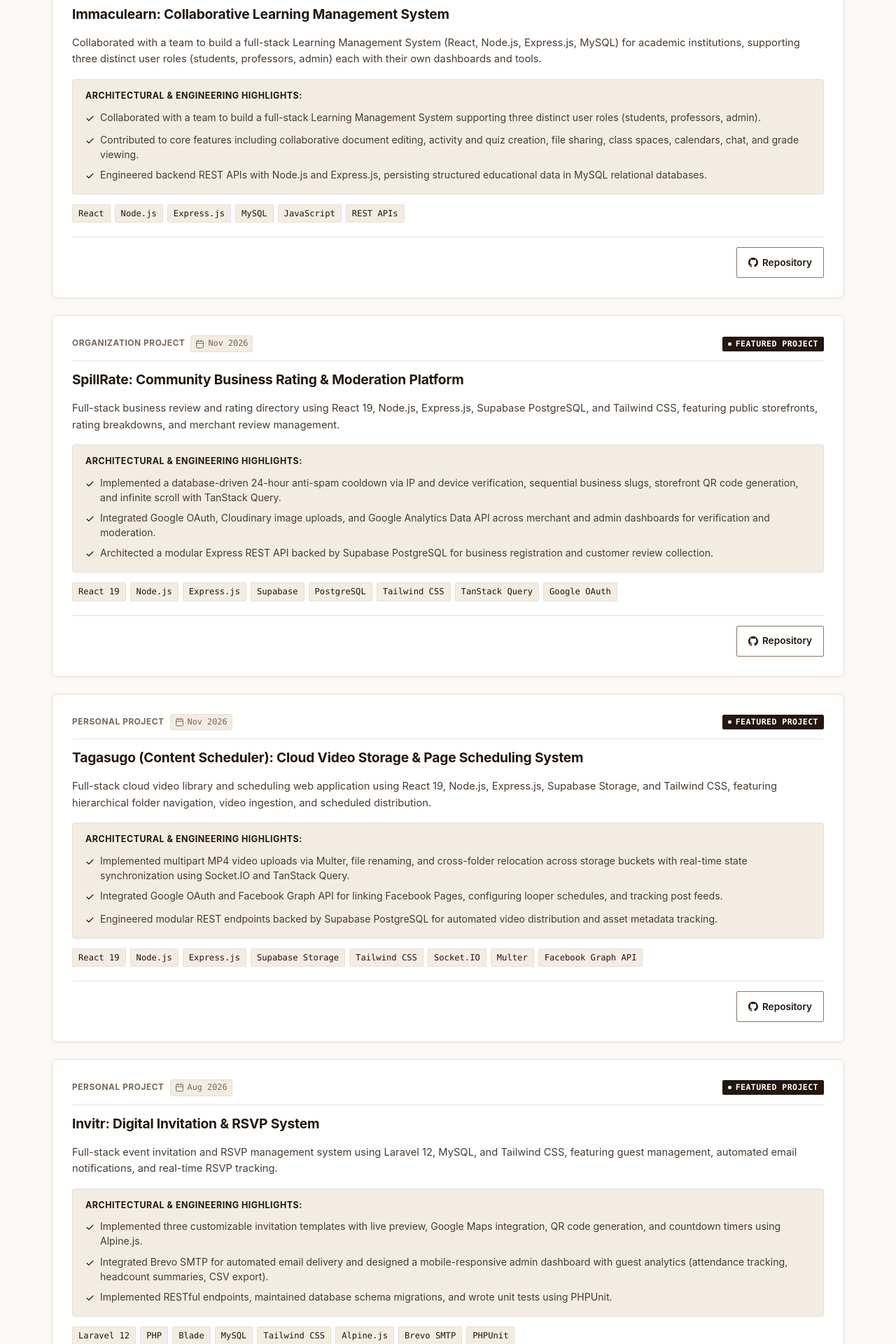
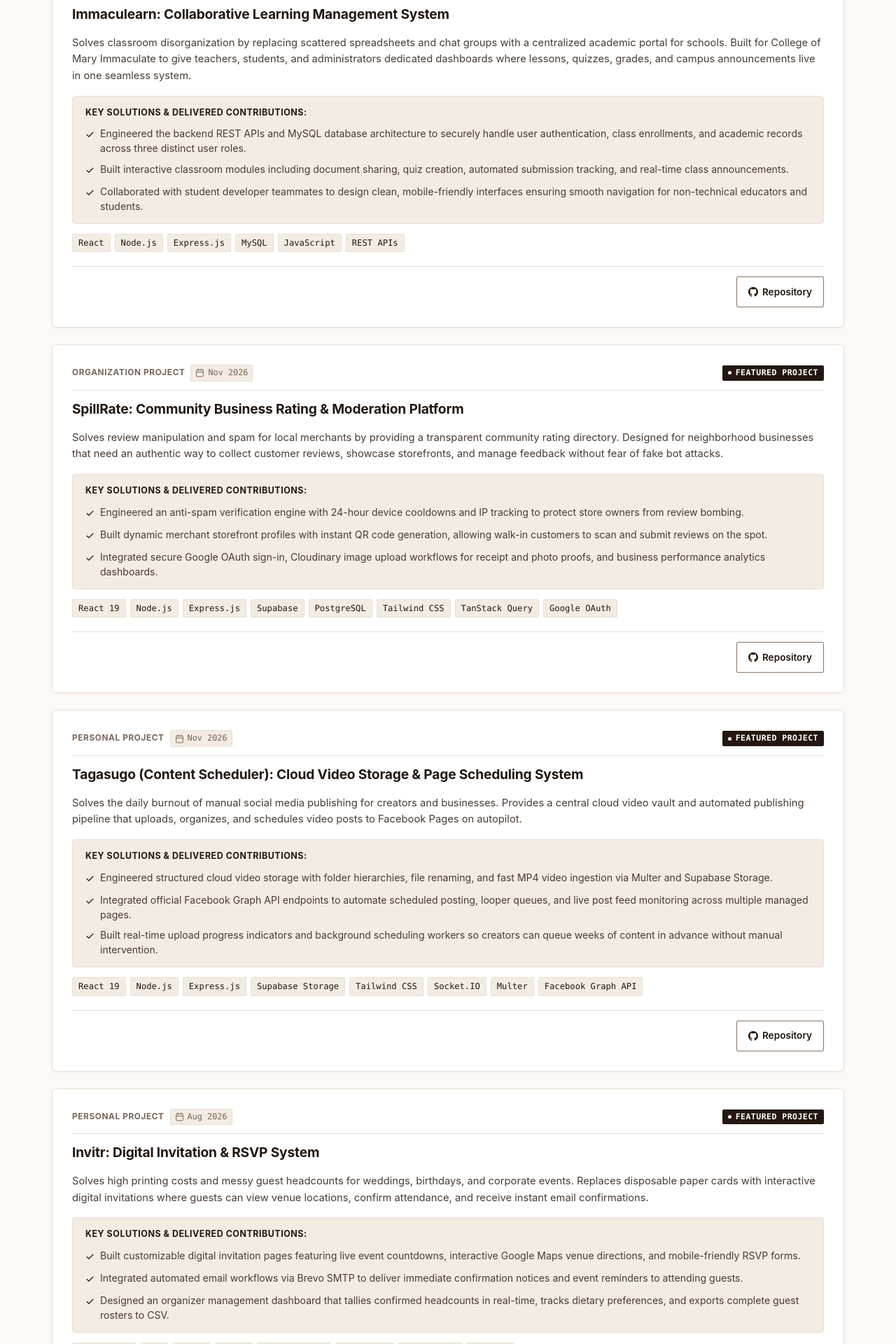
Before and after one commit to nathanielfaborada/nathanielfaborada.github.io, a React (Vite) app: page / in a window 1280 px wide. Shown: the part 700-2620 px from the top of the page at 70% size. Built offline with nearby package versions, Linux system fonts and the light colour scheme.

Commit message:
feat(projects): rewrite featured project descriptions to problem-solution service narrative

```diff
--- a/src/components/projects/ProjectCard.jsx
+++ b/src/components/projects/ProjectCard.jsx
@@ -158,7 +158,7 @@ export default function ProjectCard({ project }) {
           {/* Key Engineering Highlights */}
           {hasContributions && (
             <div className="project-contributions">
-              <p className="contributions-title">Architectural & Engineering Highlights:</p>
+              <p className="contributions-title">Key Solutions & Delivered Contributions:</p>
               <ul className="contributions-list">
                 {project.contributions.map((contribution, index) => (
                   <li key={index} className="contribution-item">
--- a/src/data/projectsData.js
+++ b/src/data/projectsData.js
@@ -8,11 +8,11 @@ export const PROJECTS_DATA = [
     project_date: "Nov 2026",
     headline: "Tagasugo (Content Scheduler): Cloud Video Storage & Page Scheduling System",
     description:
-      "Full-stack cloud video library and scheduling web application using React 19, Node.js, Express.js, Supabase Storage, and Tailwind CSS, featuring hierarchical folder navigation, video ingestion, and scheduled distribution.",
+      "Solves the daily burnout of manual social media publishing for creators and businesses. Provides a central cloud video vault and automated publishing pipeline that uploads, organizes, and schedules video posts to Facebook Pages on autopilot.",
     contributions: [
-      "Implemented multipart MP4 video uploads via Multer, file renaming, and cross-folder relocation across storage buckets with real-time state synchronization using Socket.IO and TanStack Query.",
-      "Integrated Google OAuth and Facebook Graph API for linking Facebook Pages, configuring looper schedules, and tracking post feeds.",
-      "Engineered modular REST endpoints backed by Supabase PostgreSQL for automated video distribution and asset metadata tracking.",
+      "Engineered structured cloud video storage with folder hierarchies, file renaming, and fast MP4 video ingestion via Multer and Supabase Storage.",
+      "Integrated official Facebook Graph API endpoints to automate scheduled posting, looper queues, and live post feed monitoring across multiple managed pages.",
+      "Built real-time upload progress indicators and background scheduling workers so creators can queue weeks of content in advance without manual intervention.",
     ],
     tags: ["React 19", "Node.js", "Express.js", "Supabase Storage", "Tailwind CSS", "Socket.IO", "Multer", "Facebook Graph API"],
     screenshots: [],
@@ -28,11 +28,11 @@ export const PROJECTS_DATA = [
     project_date: "Nov 2026",
     headline: "SpillRate: Community Business Rating & Moderation Platform",
     description:
-      "Full-stack business review and rating directory using React 19, Node.js, Express.js, Supabase PostgreSQL, and Tailwind CSS, featuring public storefronts, rating breakdowns, and merchant review management.",
+      "Solves review manipulation and spam for local merchants by providing a transparent community rating directory. Designed for neighborhood businesses that need an authentic way to collect customer reviews, showcase storefronts, and manage feedback without fear of fake bot attacks.",
     contributions: [
-      "Implemented a database-driven 24-hour anti-spam cooldown via IP and device verification, sequential business slugs, storefront QR code generation, and infinite scroll with TanStack Query.",
-      "Integrated Google OAuth, Cloudinary image uploads, and Google Analytics Data API across merchant and admin dashboards for verification and moderation.",
-      "Architected a modular Express REST API backed by Supabase PostgreSQL for business registration and customer review collection.",
+      "Engineered an anti-spam verification engine with 24-hour device cooldowns and IP tracking to protect store owners from review bombing.",
+      "Built dynamic merchant storefront profiles with instant QR code generation, allowing walk-in customers to scan and submit reviews on the spot.",
+      "Integrated secure Google OAuth sign-in, Cloudinary image upload workflows for receipt and photo proofs, and business performance analytics dashboards.",
     ],
     tags: ["React 19", "Node.js", "Express.js", "Supabase", "PostgreSQL", "Tailwind CSS", "TanStack Query", "Google OAuth"],
     screenshots: [],
@@ -143,11 +143,11 @@ export const PROJECTS_DATA = [
     project_date: "Aug 2026",
     headline: "Invitr: Digital Invitation & RSVP System",
     description:
-      "Full-stack event invitation and RSVP management system using Laravel 12, MySQL, and Tailwind CSS, featuring guest management, automated email notifications, and real-time RSVP tracking.",
+      "Solves high printing costs and messy guest headcounts for weddings, birthdays, and corporate events. Replaces disposable paper cards with interactive digital invitations where guests can view venue locations, confirm attendance, and receive instant email confirmations.",
     contributions: [
-      "Implemented three customizable invitation templates with live preview, Google Maps integration, QR code generation, and countdown timers using Alpine.js.",
-      "Integrated Brevo SMTP for automated email delivery and designed a mobile-responsive admin dashboard with guest analytics (attendance tracking, headcount summaries, CSV export).",
-      "Implemented RESTful endpoints, maintained database schema migrations, and wrote unit tests using PHPUnit.",
+      "Built customizable digital invitation pages featuring live event countdowns, interactive Google Maps venue directions, and mobile-friendly RSVP forms.",
+      "Integrated automated email workflows via Brevo SMTP to deliver immediate confirmation notices and event reminders to attending guests.",
+      "Designed an organizer management dashboard that tallies confirmed headcounts in real-time, tracks dietary preferences, and exports complete guest rosters to CSV.",
     ],
     tags: ["Laravel 12", "PHP", "Blade", "MySQL", "Tailwind CSS", "Alpine.js", "Brevo SMTP", "PHPUnit"],
     screenshots: [],
@@ -163,11 +163,11 @@ export const PROJECTS_DATA = [
     project_date: "Aug 2026",
     headline: "Immaculearn: Collaborative Learning Management System",
     description:
-      "Collaborated with a team to build a full-stack Learning Management System (React, Node.js, Express.js, MySQL) for academic institutions, supporting three distinct user roles (students, professors, admin) each with their own dashboards and tools.",
+      "Solves classroom disorganization by replacing scattered spreadsheets and chat groups with a centralized academic portal for schools. Built for College of Mary Immaculate to give teachers, students, and administrators dedicated dashboards where lessons, quizzes, grades, and campus announcements live in one seamless system.",
     contributions: [
-      "Collaborated with a team to build a full-stack Learning Management System supporting three distinct user roles (students, professors, admin).",
-      "Contributed to core features including collaborative document editing, activity and quiz creation, file sharing, class spaces, calendars, chat, and grade viewing.",
-      "Engineered backend REST APIs with Node.js and Express.js, persisting structured educational data in MySQL relational databases.",
+      "Engineered the backend REST APIs and MySQL database architecture to securely handle user authentication, class enrollments, and academic records across three distinct user roles.",
+      "Built interactive classroom modules including document sharing, quiz creation, automated submission tracking, and real-time class announcements.",
+      "Collaborated with student developer teammates to design clean, mobile-friendly interfaces ensuring smooth navigation for non-technical educators and students.",
     ],
     tags: ["React", "Node.js", "Express.js", "MySQL", "JavaScript", "REST APIs"],
     screenshots: [],
```
Also changed, not shown: 3 other files (tests, documents, lock files or other folders).
